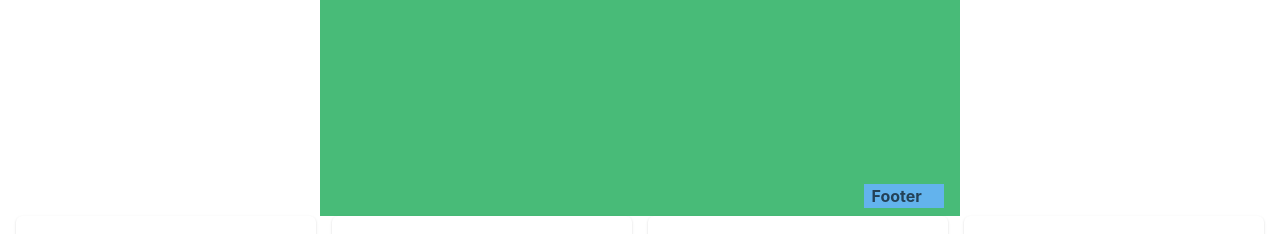
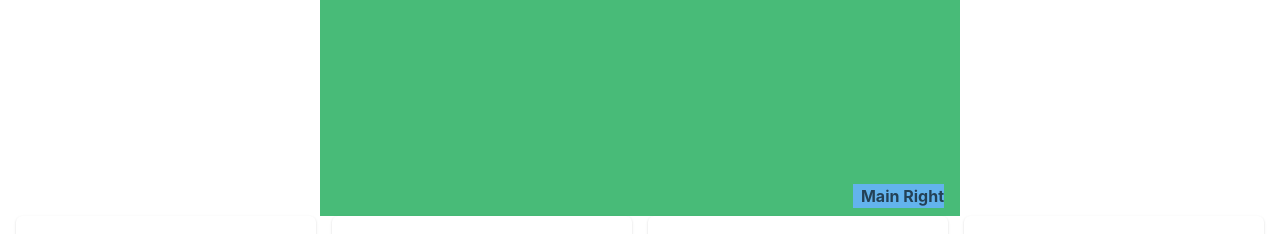
Before and after one commit to 3zbyjd/rlomuniv, a React (Vite) app: page / in a window 1280 px wide. Shown: the top 234 px of the page. Built offline with nearby package versions, Linux system fonts and the light colour scheme.

Commit message:
Messing with chakra grid.

```diff
--- a/src/components/SiteHeader.tsx
+++ b/src/components/SiteHeader.tsx
@@ -21,8 +21,8 @@ function SiteHeader() {
         <GridItem pl='2' bg='green.300' area={'mainL'}>
           Main Left
         </GridItem>
-        <GridItem pl='2' bg='blue.300' area={'footer'}>
-          Footer
+        <GridItem pl='2' bg='blue.300' area={'mainR'}>
+          Main Right
         </GridItem>
       </Grid>
     </Container>
```
